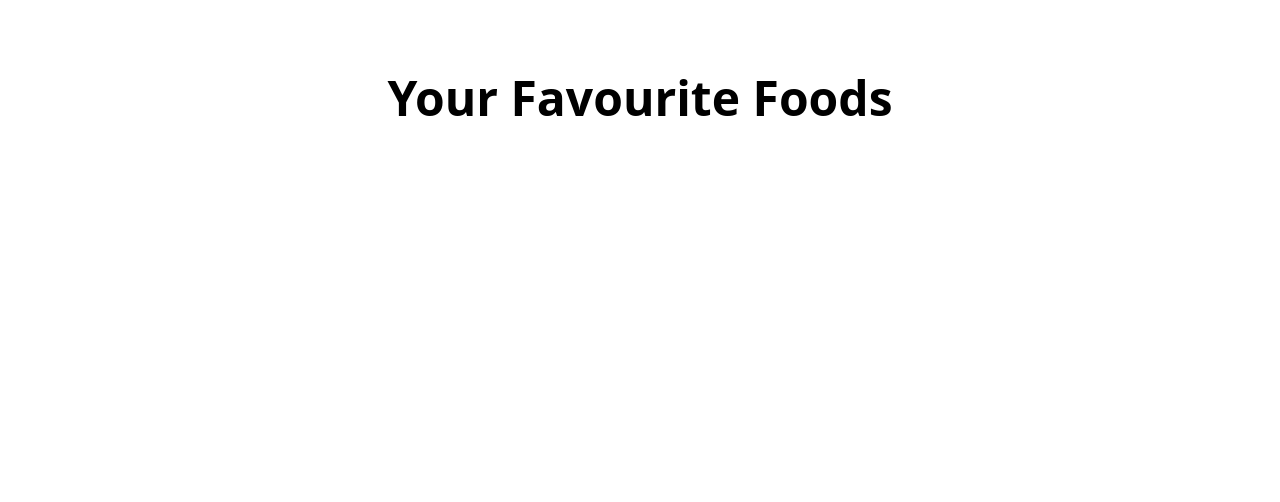
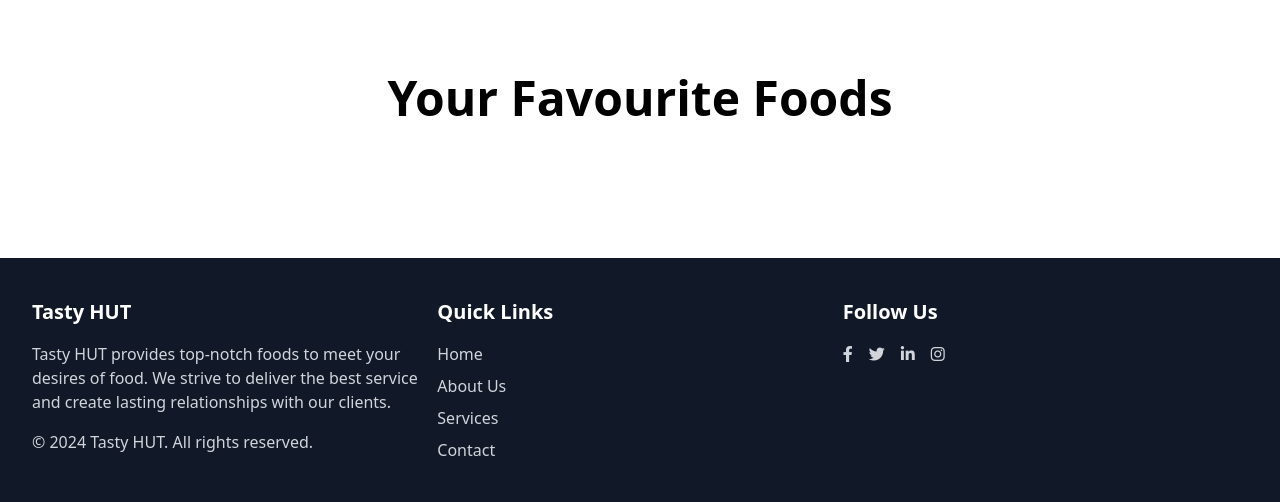
Before and after one commit to Md-Tazim-Miah/mealdb, a plain HTML site: page index.html in a window 1280 px wide. Shown: the part 766-1268 px from the top of the page. Before the commit the page ends 1024 px from the top, so only its background shows below. Drawn offline with nearby package versions, Linux system fonts and the light colour scheme; no server answers.

Commit message:
footer and other functionalities added

```diff
--- a/app.js
+++ b/app.js
@@ -102,6 +102,7 @@ const loadMealsDetails = async id => {
   const displayMealDetails = meal => {
     const modalBody = document.getElementById('modal-body');
     modalBody.innerHTML = `
+      <img class="w-full object-cover h-80 p-10" src="${meal.strMealThumb}">
       <p><strong>Origin:</strong> ${meal.strArea}</p>
       <p><strong>Dish Category:</strong> ${meal.strCategory || 'N/A'}</p>
       <p><strong>Ingredients:</strong></p>
--- a/index.html
+++ b/index.html
@@ -8,6 +8,9 @@
      <link rel="shortcut icon" href="images/meal-favicon.png" type="image/x-icon">
     <!-- tailwind css -->
     <script src="https://cdn.tailwindcss.com"></script>
+    <!-- fontawesome -->
+    <link rel="stylesheet" href="https://cdnjs.cloudflare.com/ajax/libs/font-awesome/6.0.0-beta3/css/all.min.css">
+
 </head>
 <body>
     <header>
@@ -72,7 +75,7 @@
             <div id="myModal" class="fixed z-20 inset-0 flex items-center justify-center bg-gray-800 bg-opacity-50 hidden">
                 <div class="bg-white p-6 rounded-lg shadow-lg w-full max-w-5xl h-3/4 overflow-y-auto">
                     <button onclick="closeModal()" class="absolute top-11 right-32 px-4 py-2 bg-red-500 text-white rounded-full text-3xl font-extrabold">X</button>
-                    <h2 class="text-2xl font-bold mb-10 text-center">Meal Details</h2>
+                    <h2 class="text-2xl font-bold text-center">Meal Details</h2>
                     <div id="modal-body" class="text-left">
                     <!-- Dynamic content will be injected here -->
                     </div>
@@ -80,6 +83,42 @@
             </div>
           </section>
     </main>
+        <!-- Footer -->
+<footer class="bg-gray-900 text-gray-300 py-10 mt-16">
+    <div class="container mx-auto px-6 lg:px-8 flex flex-wrap justify-between">
+
+      <!-- Company Info -->
+      <div class="w-full md:w-1/3 mb-8 md:mb-0">
+        <h2 class="text-xl font-bold text-white mb-4">Tasty HUT</h2>
+        <p class="mb-4">
+          Tasty HUT provides top-notch foods to meet your desires of food. We strive to deliver the best service and create lasting relationships with our clients.
+        </p>
+        <p>&copy; 2024 Tasty HUT. All rights reserved.</p>
+      </div>
+
+      <!-- Navigation Links -->
+      <div class="w-full md:w-1/3 mb-8 md:mb-0">
+        <h2 class="text-xl font-bold text-white mb-4">Quick Links</h2>
+        <ul class="space-y-2">
+          <li><a href="#home" class="hover:text-white">Home</a></li>
+          <li><a href="#about" class="hover:text-white">About Us</a></li>
+          <li><a href="#services" class="hover:text-white">Services</a></li>
+          <li><a href="#contact" class="hover:text-white">Contact</a></li>
+        </ul>
+      </div>
+
+      <!-- Social Media Links -->
+      <div class="w-full md:w-1/3">
+        <h2 class="text-xl font-bold text-white mb-4">Follow Us</h2>
+        <ul class="flex space-x-4">
+          <li><a href="https://facebook.com" target="_blank" class="hover:text-white"><i class="fab fa-facebook-f"></i></a></li>
+          <li><a href="https://twitter.com" target="_blank" class="hover:text-white"><i class="fab fa-twitter"></i></a></li>
+          <li><a href="https://linkedin.com" target="_blank" class="hover:text-white"><i class="fab fa-linkedin-in"></i></a></li>
+          <li><a href="https://instagram.com" target="_blank" class="hover:text-white"><i class="fab fa-instagram"></i></a></li>
+        </ul>
+      </div>
+    </div>
+  </footer>
 
     <!-- scripts -->
      <script src="app.js"></script>
```
Also changed, not shown: images/close-icon.svg (deleted).
